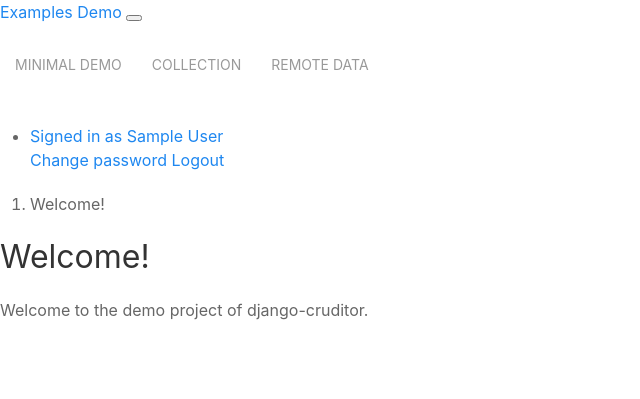
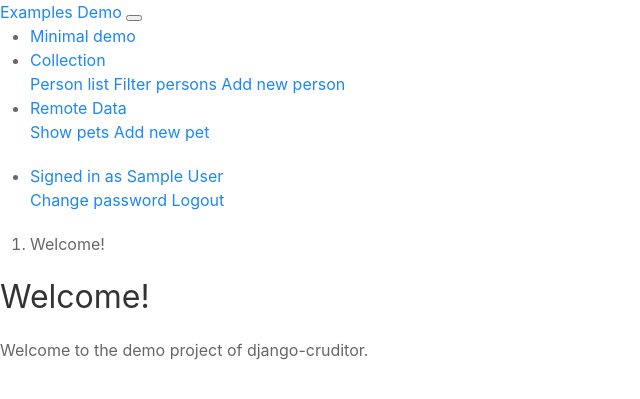
Before and after one commit to stephrdev/django-cruditor, a Django app: page / in a window 1280 px wide. Shown: the top 399 px of the page, without its empty margins (0-640 px from the left). Run offline with Django 3.2, Linux system fonts and the light colour scheme; the visitor is signed in with stand-in values (Sample User, id 1).

Commit message:
Update examples.

```diff
--- a/examples/collection/views.py
+++ b/examples/collection/views.py
@@ -36,6 +36,7 @@
 
 
 class PersonChangeView(PersonViewMixin, CruditorChangeView):
+    success_url = reverse_lazy('collection:list')
     form_class = PersonForm
 
     def get_delete_url(self):
--- a/examples/templates/menu.html
+++ b/examples/templates/menu.html
@@ -1,22 +1,22 @@
-<ul class="uk-navbar-nav">
-	<li><a href="{% url 'minimal:demo' %}">Minimal demo</a></li>
-	<li>
-		<a href="#">Collection</a>
-		<div class="uk-navbar-dropdown">
-			<ul class="uk-nav uk-navbar-dropdown-nav">
-				<li><a href="{% url 'collection:list' %}">Person list</a></li>
-				<li><a href="{% url 'collection:filter' %}">Filter persons</a></li>
-				<li><a href="{% url 'collection:add' %}">Add new person</a></li>
-			</ul>
+<ul class="navbar-nav mr-auto">
+	<li class="nav-item">
+		<a class="nav-link" href="{% url 'minimal:demo' %}">Minimal demo</a>
+	</li>
+
+	<li class="nav-item dropdown">
+		<a class="nav-link dropdown-toggle" href="#" data-toggle="dropdown">Collection</a>
+		<div class="dropdown-menu">
+			<a class="dropdown-item" href="{% url 'collection:list' %}">Person list</a>
+			<a class="dropdown-item" href="{% url 'collection:filter' %}">Filter persons</a>
+			<a class="dropdown-item" href="{% url 'collection:add' %}">Add new person</a>
 		</div>
 	</li>
-	<li>
-		<a href="#">Remote Data</a>
-		<div class="uk-navbar-dropdown">
-			<ul class="uk-nav uk-navbar-dropdown-nav">
-				<li><a href="{% url 'remote:list' %}">Show pets</a></li>
-				<li><a href="{% url 'remote:add' %}">Add new pet</a></li>
-			</ul>
+
+	<li class="nav-item dropdown">
+		<a class="nav-link dropdown-toggle" href="#" data-toggle="dropdown">Remote Data</a>
+		<div class="dropdown-menu">
+			<a class="dropdown-item" href="{% url 'remote:list' %}">Show pets</a>
+			<a class="dropdown-item" href="{% url 'remote:add' %}">Add new pet</a>
 		</div>
 	</li>
 </ul>
```
Also changed, not shown: examples/collection/forms.py (+8 -1 lines).
